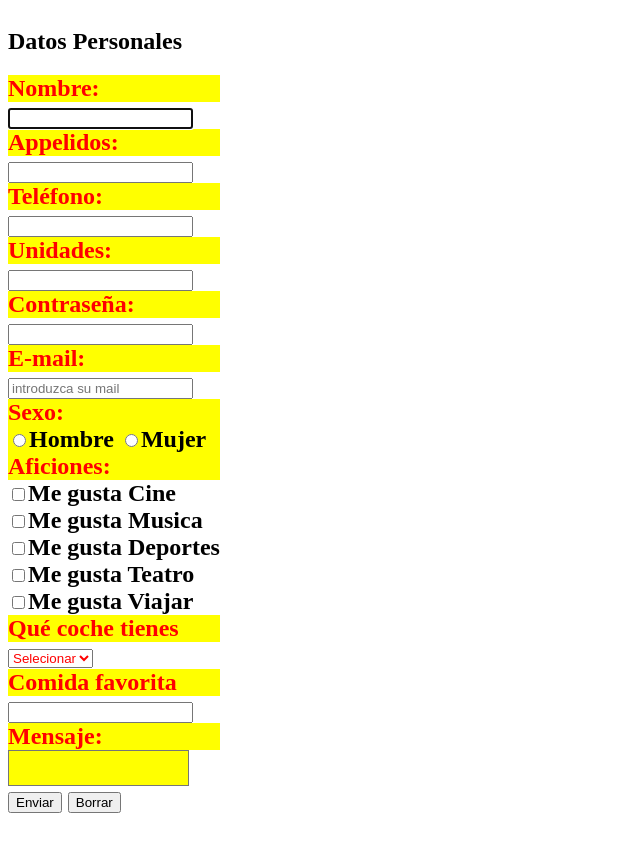
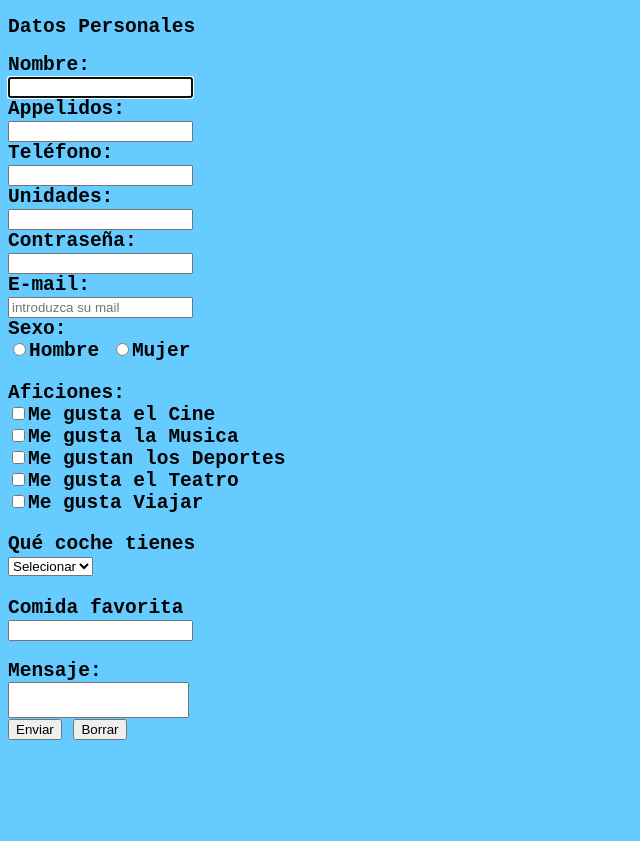
Before and after one commit to plamencurso/cursoinf, a plain HTML site: page gui/10_formulario.html in a window 1280 px wide. Shown: the whole page, without its empty margins (0-640 px from the left). After the commit the page ends 800 px from the top, so only its background shows below. Drawn offline with Linux system fonts and the light colour scheme.

Commit message:
so far so gut, separate the upper fields now

```diff
--- a/gui/10_formulario.html
+++ b/gui/10_formulario.html
@@ -18,8 +18,11 @@
 					<h2>Datos Personales<h2>
 
 					<section id="form_section">
+
+						<!-- Separar mas los datos personales -->
+
 						<label class="formel" for="nombre">Nombre: </label>
-						<input class="formel" type="text" id="nombre" name="nombre_txt" autofocus />
+						<input class="formel" type="text" id="nombre" name="nombre_txt" autofocus required />
 
 						<label for="apellidos">Appelidos: </label>
 						<input type="text" id="apellidos" name="apellidos_txt" />
@@ -44,15 +47,16 @@
 							</div>
 						</section>
 
-						<section>
+						<section class="formsec">
 							<label>Aficiones:</label>
-							<div><input type="checkbox" name="cine_ckb" value="cine">Me gusta Cine</div>
-							<div><input type="checkbox" name="musica_ckb" value="musica">Me gusta Musica</div>
-							<div><input type="checkbox" name="deportes_ckb" value="deportes">Me gusta Deportes</div>
-							<div><input type="checkbox" name="teatro_ckb" value="teatro">Me gusta Teatro</div>
+							<div><input type="checkbox" name="cine_ckb" value="cine">Me gusta el Cine</div>
+							<div><input type="checkbox" name="musica_ckb" value="musica">Me gusta la Musica</div>
+							<div><input type="checkbox" name="deportes_ckb" value="deportes">Me gustan los Deportes</div>
+							<div><input type="checkbox" name="teatro_ckb" value="teatro">Me gusta el Teatro</div>
 							<div><input type="checkbox" name="viajar_ckb" value="viajar">Me gusta Viajar</div>
 						</section>
 
+						<section class="formsec">
 							<label>Qué coche tienes</label>
 							<select name="marca_coche">
 								<option value="No selecionado">Selecionar</option>
@@ -61,10 +65,11 @@
 								<option value="Tengo un Audi">SEAT</option>
 								<option value="Tengo un Audi">Renault</option>
 							</select>
+						</section>
 
+						<section class="formsec">
 							<label>Comida favorita</label>
 							<input tye="text" list="comidas" name="comida"/>
-
 							<datalist id="comidas">
 								<option value="Tortilla Patatas">Tortilla</option>
 								<option value="Sopa de cebolla">Sopar</option>
@@ -73,12 +78,13 @@
 								<option value="Gambas plancha">Gambas</option>
 								<option value="Sopa de cebolla">PAeella</option>
 							</datalist>
+						</section>
 
-
+						<section class="formsec">
 							<label for="mensaje">Mensaje:</label>
 							<textarea class="blk" id="mensaje" name="mensaje_txa" placeholder="Describa su consulta ...">
 							</textarea>
-
+						</section>
 
 						<input type="submit" id="enviar" name="enviar_btn" value="Enviar">
 						<input type="reset" id="borrar" name="borrar_btn" value="Borrar">
--- a/gui/css/formulario.css
+++ b/gui/css/formulario.css
@@ -1,9 +1,14 @@
+body {
+	font-family: monospace;
+	background-color: #66CCFF;
+}
+
 label, select, datalist {
-	color: red;
+/*	color: red;*/
 }
 
 label, .blk {
-	background-color: yellow;
+/*	background-color: yellow;*/
 	text-align: left;
 	display: block;
 	cursor: pointer;
@@ -13,8 +18,11 @@ textarea {
 	resize: none;
 }
 
+.formsec {
+	margin-top: 1em;
+}
+
 #contenedor {
-	display: inline-block;
 }
 
 #formulario {
```
Lines whose indentation alone changed are shown as unchanged.
